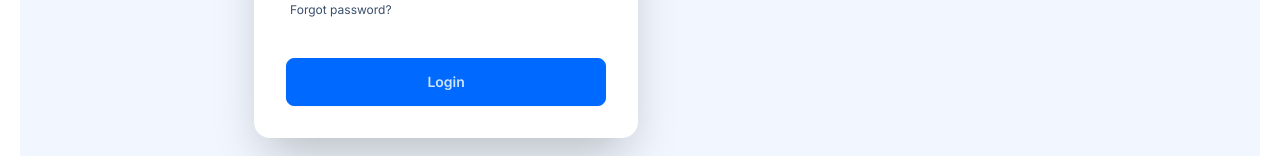
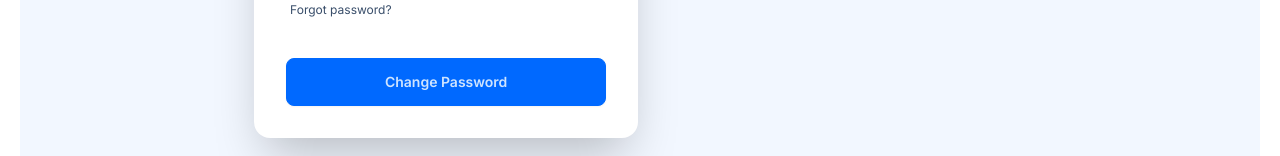
Before and after one commit to TomTomCoffey/IssueTracker, a Next.js app in the folder issue-tracker/: page /settings/password in a window 1280 px wide. Shown: the part 506-662 px from the top of the page. Built offline with nearby package versions, Linux system fonts and the light colour scheme; no server answers.

Commit message:
minor spelling fix

```diff
--- a/issue-tracker/app/settings/password/page.tsx
+++ b/issue-tracker/app/settings/password/page.tsx
@@ -59,7 +59,7 @@ const upDatePassword = () => {
               </div>
               <div className="form-control mt-6">
                 <button className="btn btn-primary" onClick={handleSubmit}>
-                  Login
+                  Change Password
                 </button>
               </div>
             </form>
```
